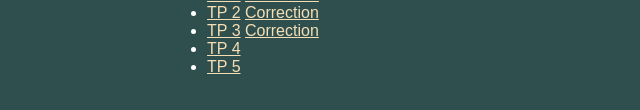
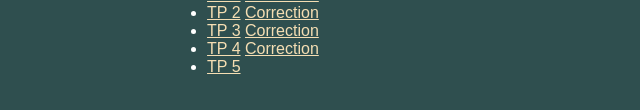
Before and after one commit to mrpierrot/js-course, a website: page index.html in a window 1280 px wide. Shown: the part 174-284 px from the top of the page, 320-960 px from the left. Drawn offline with Linux system fonts and the light colour scheme.

Commit message:
update home with TP4 answers

```diff
--- a/index.html
+++ b/index.html
@@ -30,7 +30,7 @@
             <li><a href="./exercices/tp1.html">TP 1</a> <a href="https://repl.it/@mrpierrot/TP1">Correction</a></li>
             <li><a href="./exercices/tp2.html">TP 2</a> <a href="https://repl.it/@mrpierrot/TP2">Correction</a></li>
             <li><a href="./exercices/tp3.html">TP 3</a> <a href="https://repl.it/@mrpierrot/TP3">Correction</a></li>
-            <li><a href="./exercices/tp4.html">TP 4</a></li>
+            <li><a href="./exercices/tp4.html">TP 4</a> <a href="https://repl.it/@mrpierrot/TP4">Correction</a></li>
             <li><a href="./exercices/tp5.html">TP 5</a></li>
         </ul>
     </div>
```
